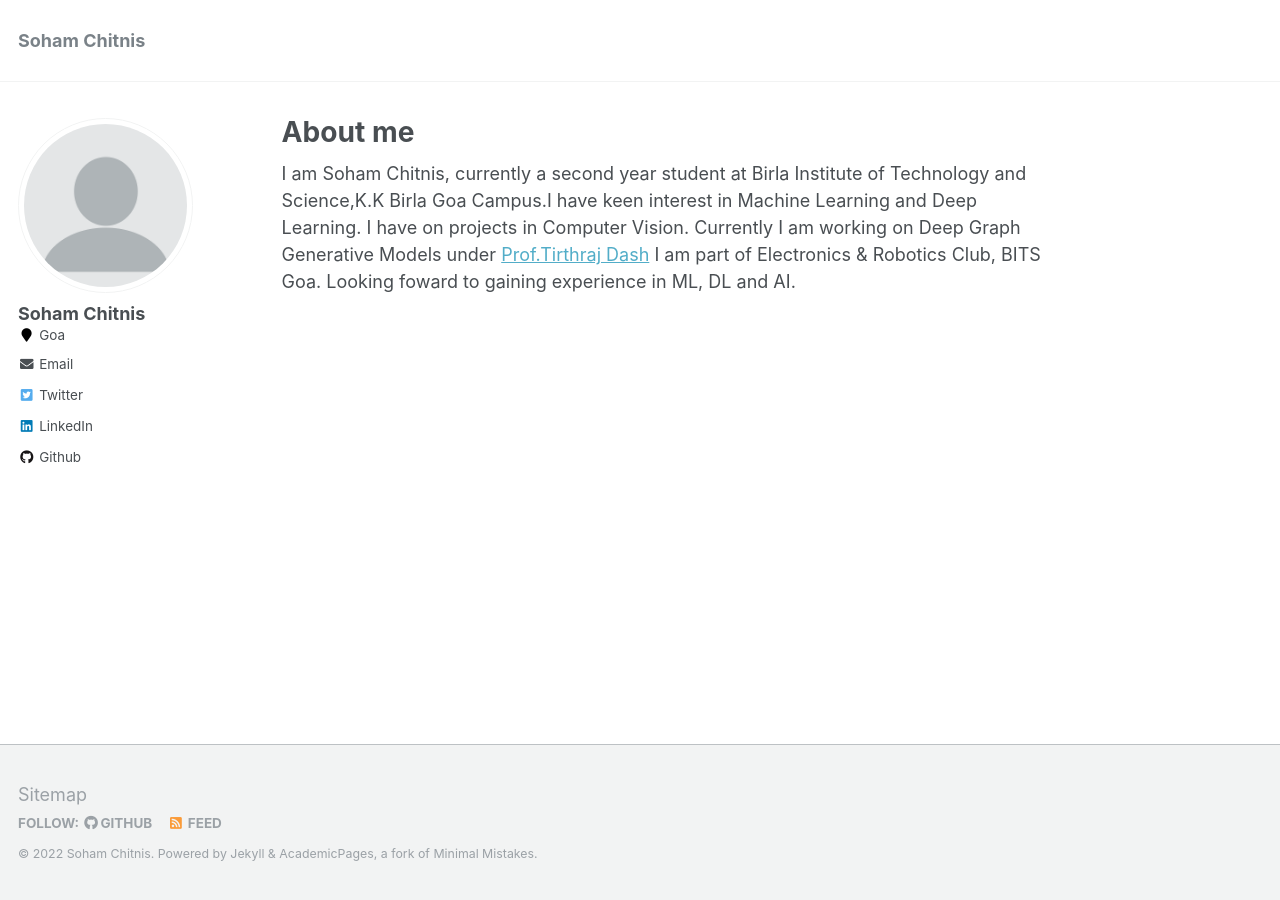
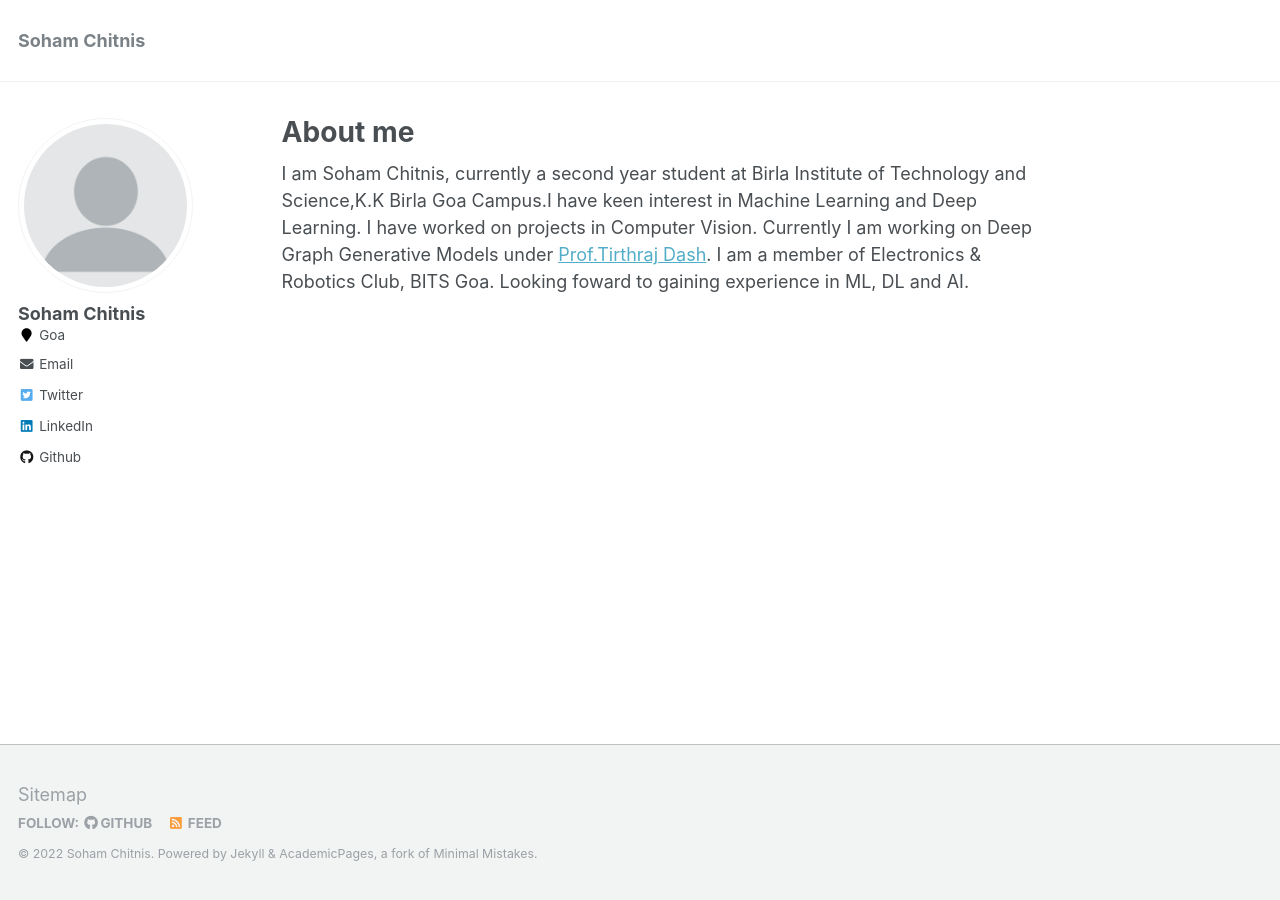
Before and after one commit to soham-chitnis10/soham-chitnis10_archived.github.io, a Jekyll site: the page built from _pages/about.md, in a window 1280 px wide. Built offline with Jekyll 4.4.1, drawn with Linux system fonts in a browser that asks for light colours.

Commit message:
Update about.md

```diff
--- a/_pages/about.md
+++ b/_pages/about.md
@@ -8,4 +8,4 @@ redirect_from:
   - /about.html
 ---
 
-I am Soham Chitnis, currently a second year student at Birla Institute of Technology and Science,K.K Birla Goa Campus.I have keen interest in Machine Learning and Deep Learning. I have on projects in Computer Vision. Currently I am working on Deep Graph Generative Models under [Prof.Tirthraj Dash](https://tirtharajdash.github.io/) I am part of Electronics & Robotics Club, BITS Goa. Looking foward to gaining experience in ML, DL and AI.
+I am Soham Chitnis, currently a second year student at Birla Institute of Technology and Science,K.K Birla Goa Campus.I have keen interest in Machine Learning and Deep Learning. I have worked on projects in Computer Vision. Currently I am working on Deep Graph Generative Models under [Prof.Tirthraj Dash](https://tirtharajdash.github.io/). I am a member of Electronics & Robotics Club, BITS Goa. Looking foward to gaining experience in ML, DL and AI.
```
